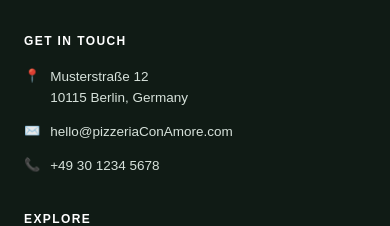
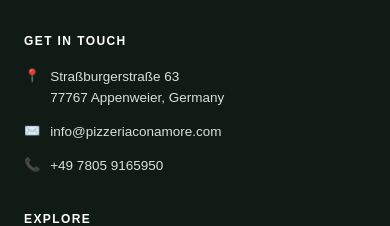
Before and after one commit to dhudhaall/Ecommerce-FE-next.js, a Next.js app: page /en/cart in a window 390 px wide. Shown: the part 1109-1335 px from the top of the page. Built offline with nearby package versions, Linux system fonts and the light colour scheme; no server answers; a web font is replaced by a local one.

Commit message:
feat: update address, phone, and Google Maps link to Straßburgerstraße 63, Appenweier

```diff
--- a/app/[locale]/components/shared/footer.tsx
+++ b/app/[locale]/components/shared/footer.tsx
@@ -44,23 +44,23 @@ export default function Footer() {
             <li>
               <span className="hm-foot-ic">📍</span>
               <span>
-                Musterstraße 12
+                Straßburgerstraße 63
                 <br />
-                10115 Berlin, Germany
+                77767 Appenweier, Germany
               </span>
             </li>
 
             <li>
               <span className="hm-foot-ic">✉️</span>
-              <a href="mailto:hello@pizzeriaConAmore.com">
-                hello@pizzeriaConAmore.com
+              <a href="mailto:info@pizzeriaconamore.com">
+                info@pizzeriaconamore.com
               </a>
             </li>
 
             <li>
               <span className="hm-foot-ic">📞</span>
-              <a href="tel:+493012345678">
-                +49 30 1234 5678
+              <a href="tel:+4978059165950">
+                +49 7805 9165950
               </a>
             </li>
           </ul>
--- a/app/[locale]/contact/ContactClient.tsx
+++ b/app/[locale]/contact/ContactClient.tsx
@@ -7,13 +7,13 @@ import { useTranslations } from "next-intl";
 
 const STORE = {
   name: "Pizzeria Con Amore",
-  address: "123 Main Street",
-  postalCode: "10115",
-  city: "Berlin",
+  address: "Straßburgerstraße 63",
+  postalCode: "77767",
+  city: "Appenweier",
   country: "Germany",
-  phone: "+49 123 456789",
-  phoneHref: "+49123456789",
-  email: "info@restaurant.com",
+  phone: "+49 7805 9165950",
+  phoneHref: "+4978059165950",
+  email: "info@pizzeriaconamore.com",
 };
 
 const HOURS: {
@@ -58,8 +58,11 @@ const todayIndex = (() => {
   return d === 0 ? 6 : d - 1;
 })();
 
+const GOOGLE_MAPS_LINK =
+  "https://www.google.com/maps/search/?api=1&query=Stra%C3%9Fburgerstra%C3%9Fe%2063%2C%20Appenweier";
+
 const MAPS_QUERY = encodeURIComponent(
-  `${STORE.address}, ${STORE.postalCode} ${STORE.city}, ${STORE.country}`
+  `${STORE.name}, ${STORE.address}, ${STORE.postalCode} ${STORE.city}`
 );
 
 export default function Contact() {
@@ -355,7 +358,7 @@ export default function Contact() {
 
               <a
                 className="ct-btn outline"
-                href={`https://www.google.com/maps/search/?api=1&query=${MAPS_QUERY}`}
+                href={GOOGLE_MAPS_LINK}
                 target="_blank"
                 rel="noopener noreferrer"
               >
@@ -711,7 +714,7 @@ export default function Contact() {
 
           <a
             className="ct-btn outline"
-            href={`https://www.google.com/maps/search/?api=1&query=${MAPS_QUERY}`}
+            href={GOOGLE_MAPS_LINK}
             target="_blank"
             rel="noopener noreferrer"
           >
--- a/app/[locale]/lib/seo.ts
+++ b/app/[locale]/lib/seo.ts
@@ -45,20 +45,20 @@ export function getRestaurantJsonLd(locale: string) {
     name: "Pizzeria Con Amore",
     image: `${siteUrl}/images/banner.png`,
     url: `${siteUrl}/${locale}/`,
-    telephone: "+49 123 456789",
+    telephone: "+49 7805 9165950",
     priceRange: "€€",
     servesCuisine: ["Italian", "Pizza"],
     address: {
       "@type": "PostalAddress",
-      streetAddress: "123 Main Street",
-      addressLocality: "Berlin",
-      postalCode: "10115",
+      streetAddress: "Straßburgerstraße 63",
+      addressLocality: "Appenweier",
+      postalCode: "77767",
       addressCountry: "DE",
     },
     geo: {
       "@type": "GeoCoordinates",
-      latitude: 52.52,
-      longitude: 13.405,
+      latitude: 48.5570297,
+      longitude: 7.9768665,
     },
     openingHoursSpecification: [
       {
```
